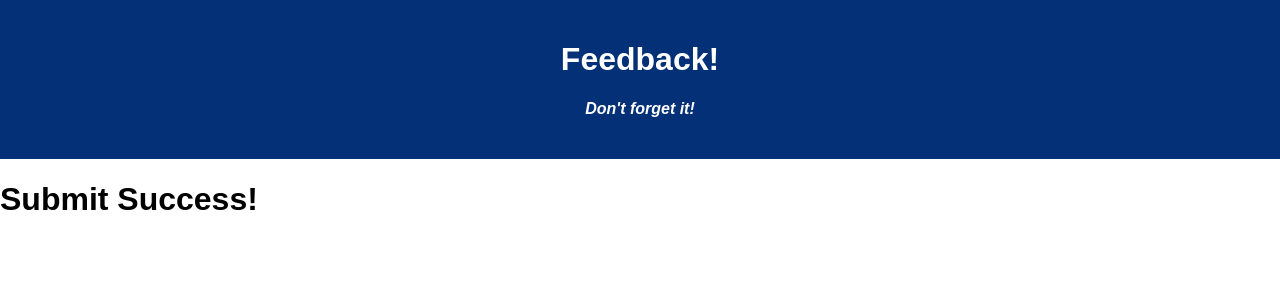
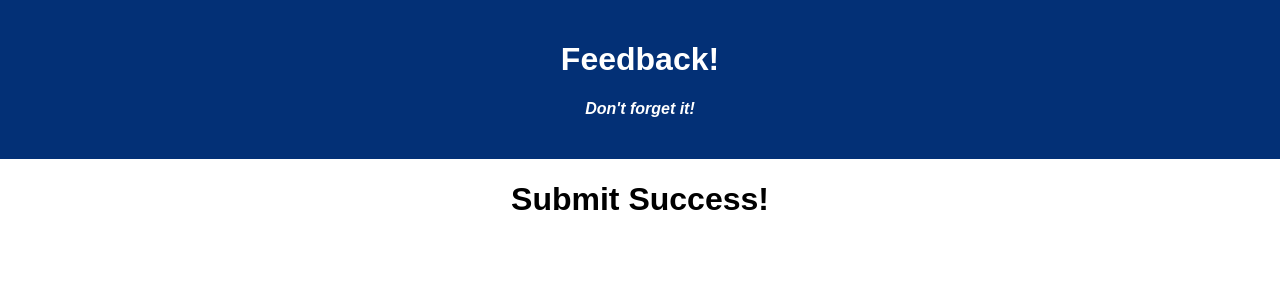
Before and after one commit to ciaci0028/weekend-redux-feedback-loop, a React (Create React App) app: page /#/success in a window 1280 px wide. Shown: the top 300 px of the page. Built offline with nearby package versions, Linux system fonts and the light colour scheme.

Commit message:
review page goes to success page upon submit

```diff
--- a/src/components/ReviewPage/ReviewPage.jsx
+++ b/src/components/ReviewPage/ReviewPage.jsx
@@ -1,9 +1,12 @@
 import {useSelector} from 'react-redux';
 import Button from '@mui/material/Button';
 import axios from 'axios';
+import {useHistory} from 'react-router-dom';
+
 
 
 function ReviewPage () {
+    const history = useHistory();
 
     const feelingInput = useSelector(store => store.feelingInput);
     const understandingInput = useSelector(store => store.understandingInput);
@@ -21,6 +24,7 @@ function ReviewPage () {
         axios.post('/feedback', dataToSend)
             .then(res => {
                 console.log('post success', res);
+                history.push('/success');
             })
             .catch(err => {
                 console.error('post failure', err);
--- a/src/components/SuccessPage/SuccessPage.jsx
+++ b/src/components/SuccessPage/SuccessPage.jsx
@@ -1,8 +1,8 @@
 function SuccessPage () {
     return (
-        <>
+        <div className="container">
             <h1>Submit Success!</h1>
-        </>
+        </div>
     )
 };
 
```
